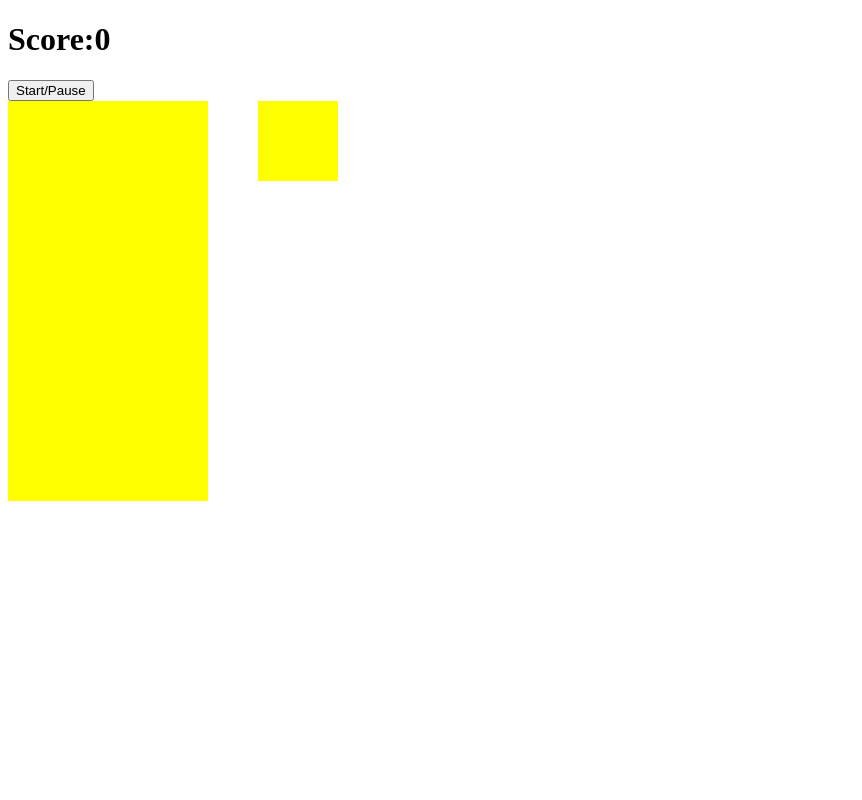
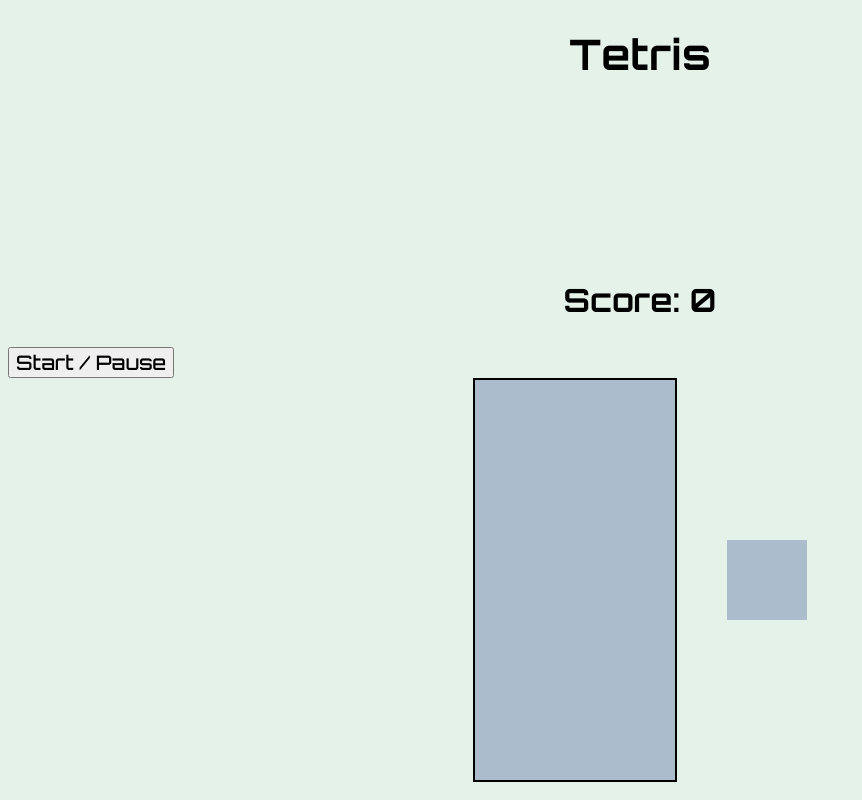
Before and after one commit to MPolonis/Basic-Tetris-Game-js, a website: page index.html in a window 1280 px wide. Shown: the whole page, without its empty margins (0-862 px from the left). Drawn offline with Linux system fonts and the light colour scheme.

Commit message:
Start adding basic style to the project

```diff
--- a/index.html
+++ b/index.html
@@ -4,11 +4,14 @@
         <meta name="viewport" content="width=device-width, initial-scale=1.0">
         <meta charset="UTF-8">
         <title>Tetris</title>
+        <link href="https://fonts.googleapis.com/css2?family=Orbitron:wght@500;700&display=swap" rel="stylesheet">
+
         <link rel="stylesheet" type="text/css" href="css/style.css" media="screen">
     </head>
     <body>
-        <h1 class="title">Score:<span id="score">0</span></h1>
-        <button id="start-button">Start/Pause</button>
+        <h1 class="title">Tetris</h1>
+        <h2 class="score">Score: <span id="score">0</span></h2>
+        <button id="start-button">Start / Pause</button>
 
         <div class="container">
             <div class="grid">
--- a/sass/style.scss
+++ b/sass/style.scss
@@ -1,34 +1,59 @@
+body {
+    font-family: 'Orbitron', sans-serif;
+    background-color: #e4f2e9;
+}
+.title {
+    font-size: 42px;
+    font-weight: 700;
+    text-align: center;
+    margin-bottom: 200px;
+
+}
+
+#start-button {
+    font-family: 'Orbitron', sans-serif;
+    font-size: 20px;
+    &:hover {
+        cursor: pointer;
+    }
+}
+.score {
+    text-align: center;
+    font-size: 32px;
+}
 .container {
     display: flex;
-}
-
+    justify-content: center;
+    align-items: center;
     .grid {
         width: 200px;
         height: 400px;
         display: flex;
         flex-wrap: wrap;
-    background-color: yellow;
-
+        background-color: #abbccc;
+        border: 2px solid #000;
         div {
             height: 20px;
             width: 20px;
         }
     }
-
-.tetromino {
-    background-color: blue;
-}
-
     .mini-grid {
         margin-left: 50px;
         width: 80px;
         height: 80px;
         display: flex;
         flex-wrap: wrap;
-    background-color: yellow;
+        background-color: #abbccc;
+        border: 2px solid #000
         div {
             height: 20px;
             width: 20px;
         }
 
     }
+}
+
+
+.tetromino {
+    background-color: blue;
+}
```
Also changed, not shown: css/style.css, 1 other file. Lines whose indentation alone changed are shown as unchanged.
